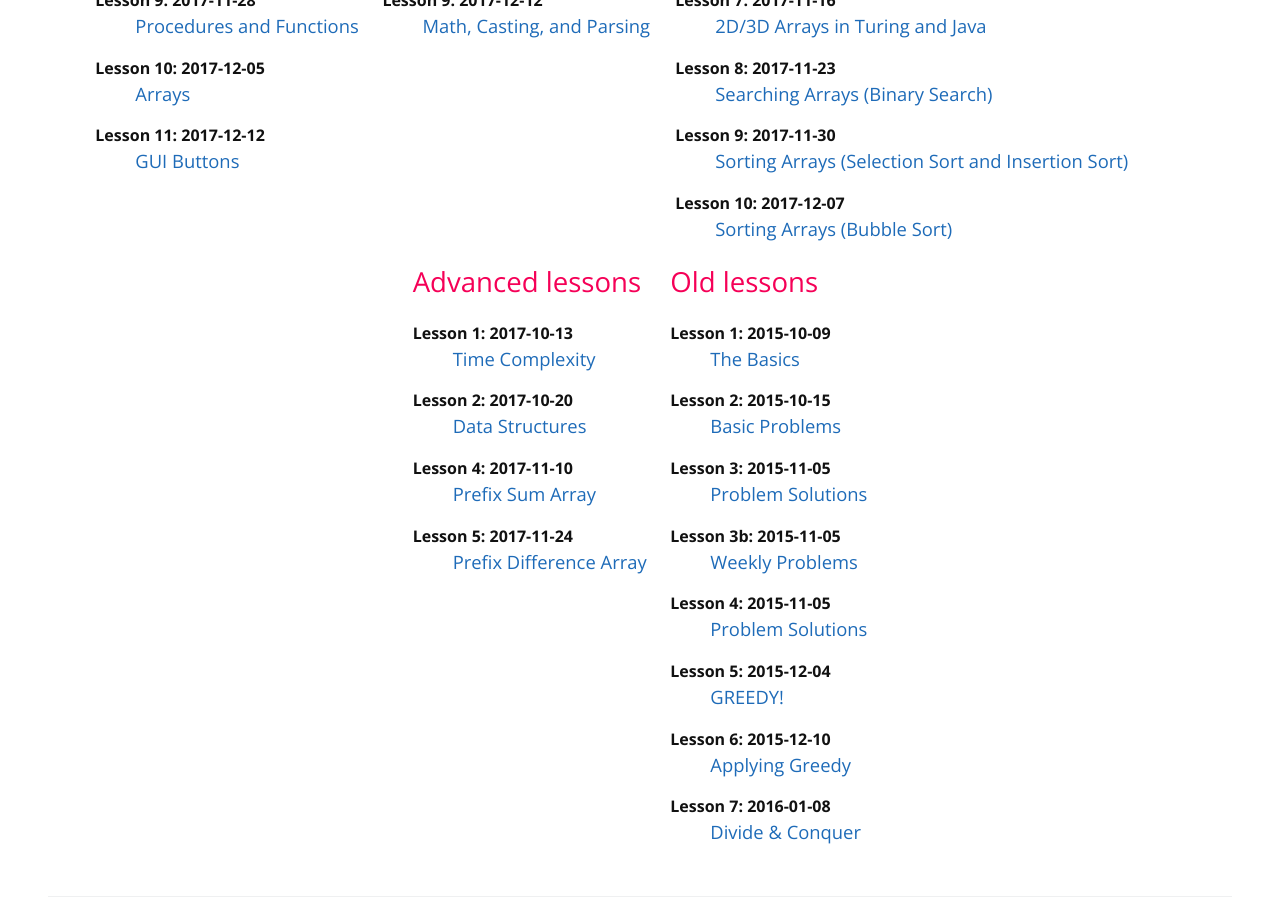
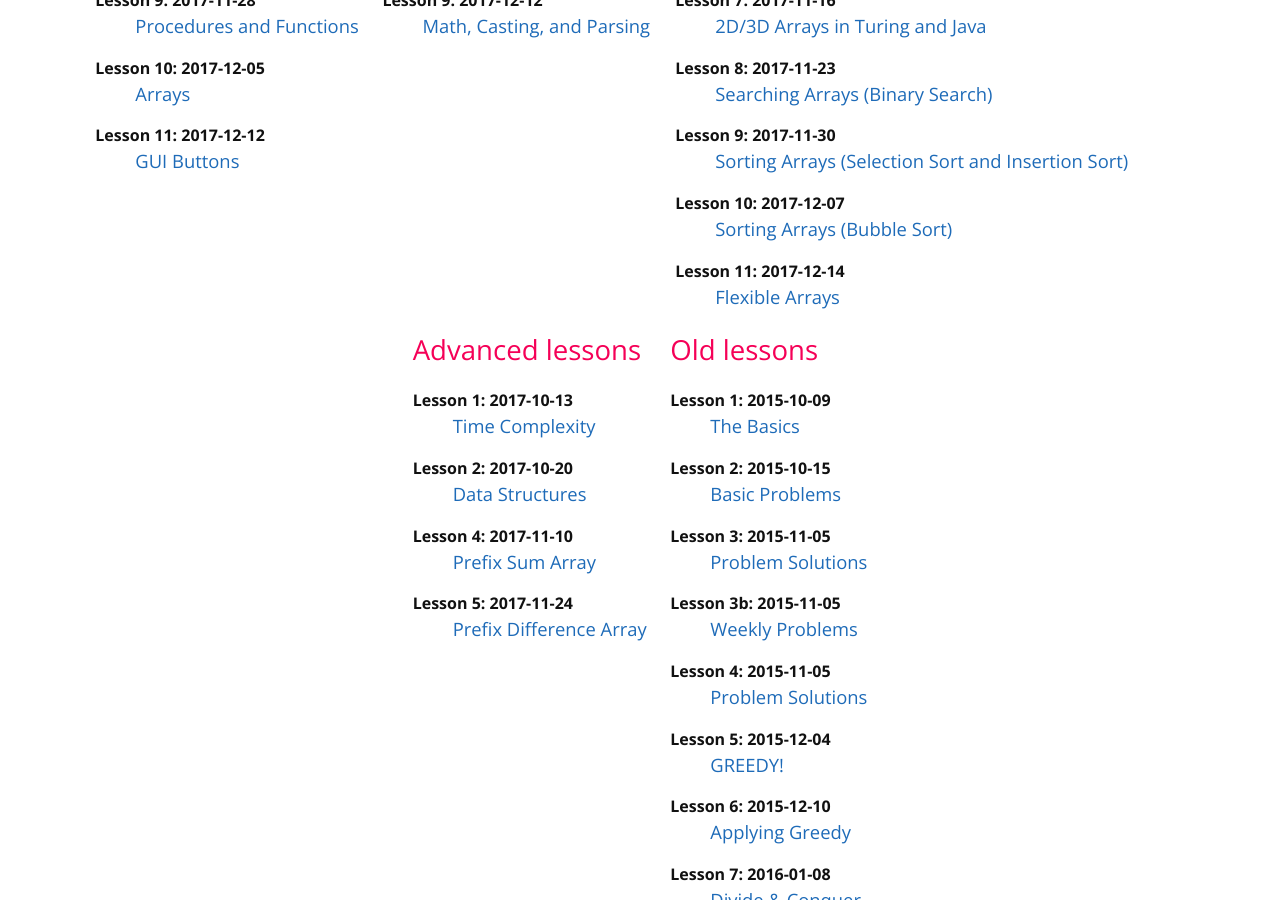
Before and after one commit to mcpt/mcpt.github.io, a Jekyll site: the page built from cpt.md, in a window 1280 px wide and 900 px high, scrolled down 1168 px. Built offline with Jekyll 4.4.1, drawn with Linux system fonts in a browser that asks for light colours.

Commit message:
Update girls-lessons.yml

```diff
--- a/_data/girls-lessons.yml
+++ b/_data/girls-lessons.yml
@@ -63,3 +63,8 @@
   date: 2017-12-07
   id: 10
   url: https://docs.google.com/presentation/d/1ob4R5PYaeT75-1tI08Q3eZ7BM_oLMi-oJudxo8MwknM/edit?usp=sharing
+
+- title: Flexible Arrays
+  date: 2017-12-14
+  id: 11
+  url: https://docs.google.com/presentation/d/1xGlS6Sw73bot_8rFjP12gIrjjhyPP_xjlmN7T44_57Y/edit?usp=sharing
```
